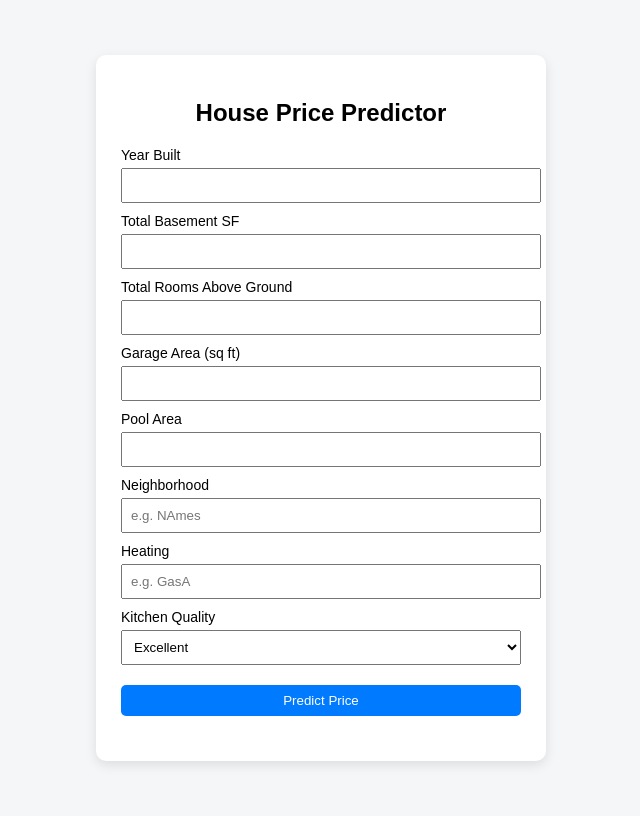
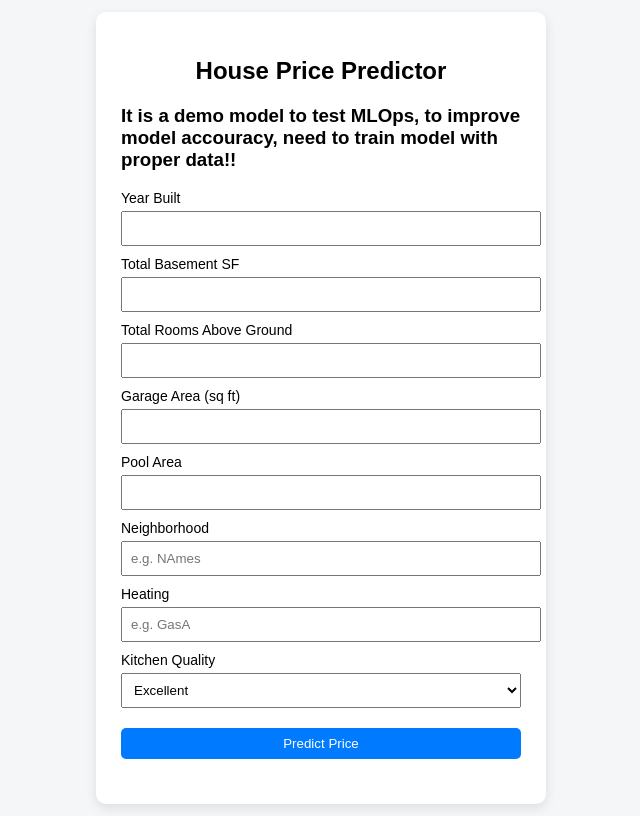
Before and after one commit to nowrayn/ml_projects, a Flask app: template House_Price_Prediction/templates/index.html in a window 1280 px wide. Shown: the whole page, without its empty margins (319-959 px from the left). Run offline with Flask 3, Linux system fonts and the light colour scheme; the template is opened without the code that fills it, so the values that code supplies are empty.

Commit message:
final demo Project completed

```diff
--- a/House_Price_Prediction/templates/index.html
+++ b/House_Price_Prediction/templates/index.html
@@ -63,7 +63,8 @@
 <body>
 
 <div class="card">
-    <h2>House Price Predictor</h2>
+    <h2>House Price Predictor </h2>
+    <h3>It is a demo model to test MLOps, to improve model accouracy, need to train model with proper data!! </h3>
 
     <label>Year Built</label>
     <input type="number" id="YearBuilt">
```
